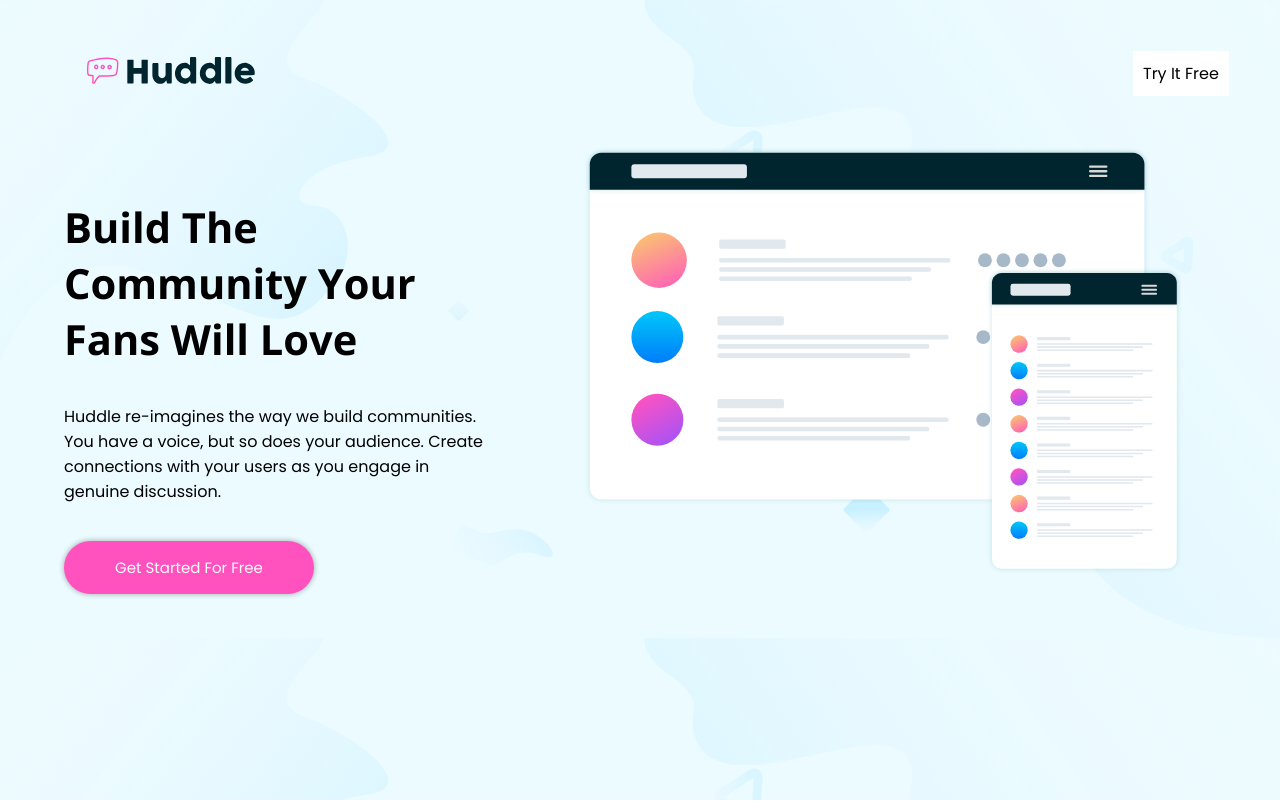
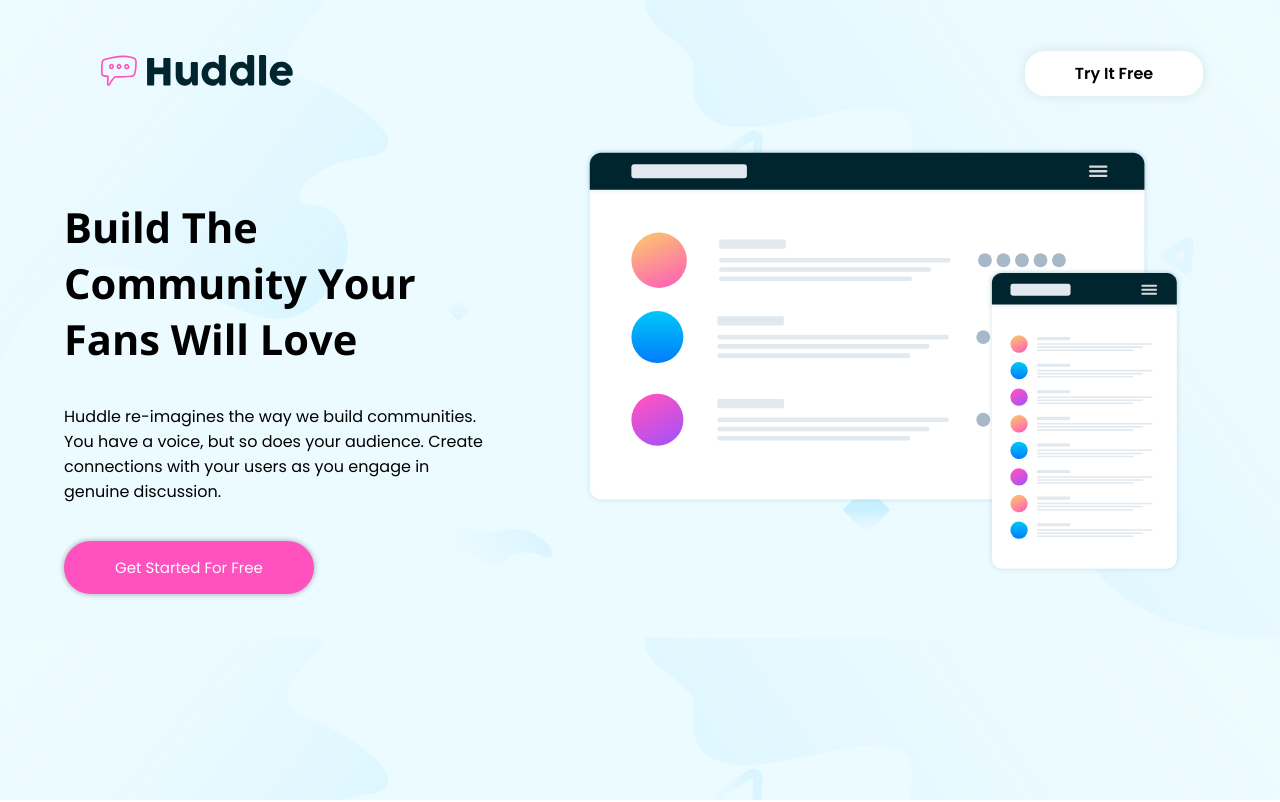
Before and after one commit to devansh373/fm-huddle-lp-alternating, a plain HTML site: page index.html in a window 1280 px wide. Shown: the top 802 px of the page. Drawn offline with nearby package versions, Linux system fonts and the light colour scheme.

Commit message:
completed desktop design

```diff
--- a/style.css
+++ b/style.css
@@ -23,15 +23,22 @@ header {
 header .one {
   display: flex;
   justify-content: space-between;
-  padding: 4%;
+  padding: 4% 6%;
   /* margin-bottom: 50px; */
 }
 header .one svg {
-  transform: scale(0.7);
+  transform: scale(0.8);
 }
 header .one span {
-  padding: 10px;
+  padding: 10px 50px;
   background-color: #fff;
+  font-weight: 600;
+  border-radius: 20px;
+  box-shadow: 0px 0px 12px 1px rgba(0, 0, 0, 0.079);
+}
+header .one span:hover,header .one span:active{
+    color: gray;
+    cursor: pointer;
 }
 header .two {
   height: 100%;
```
